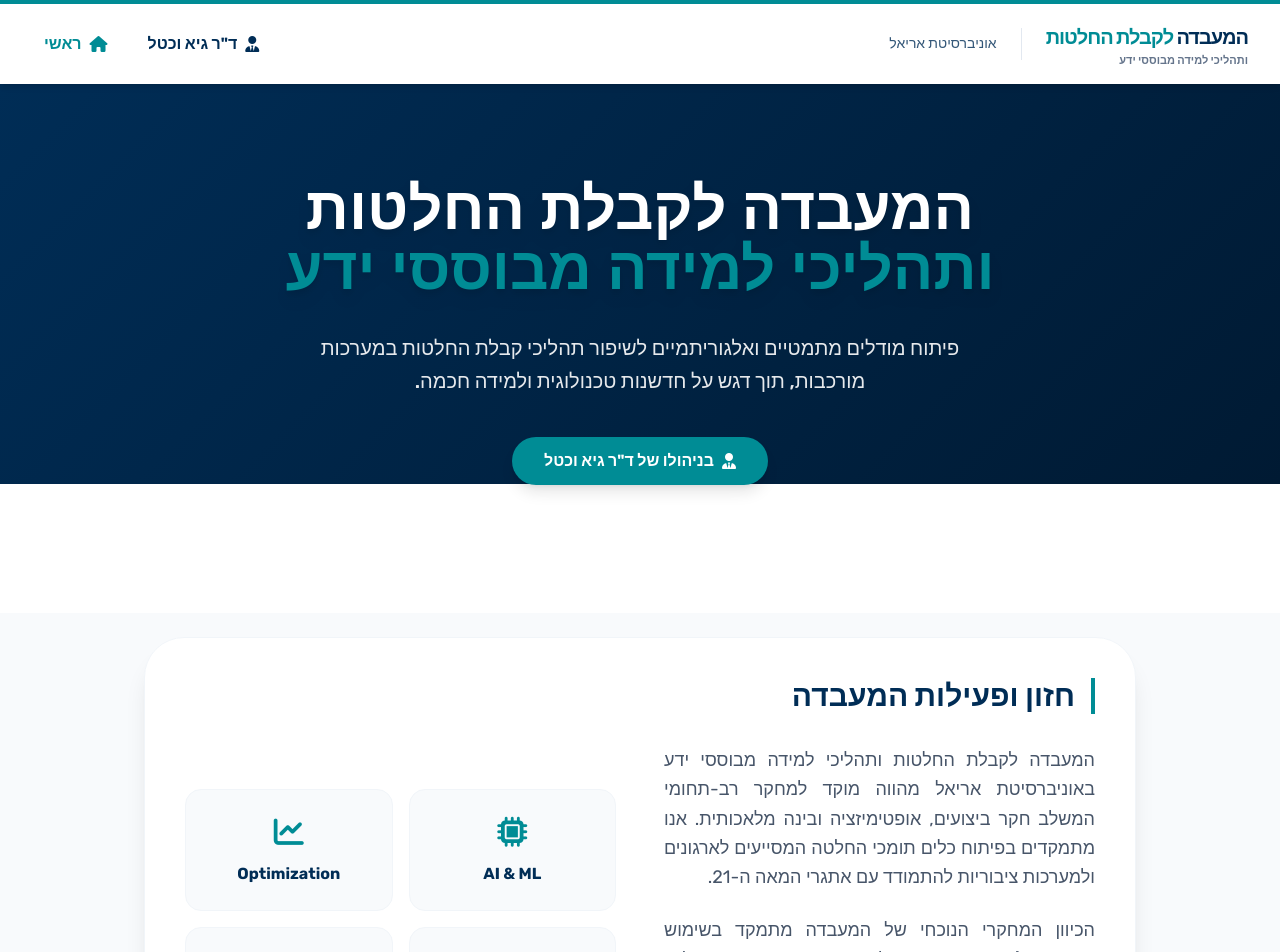
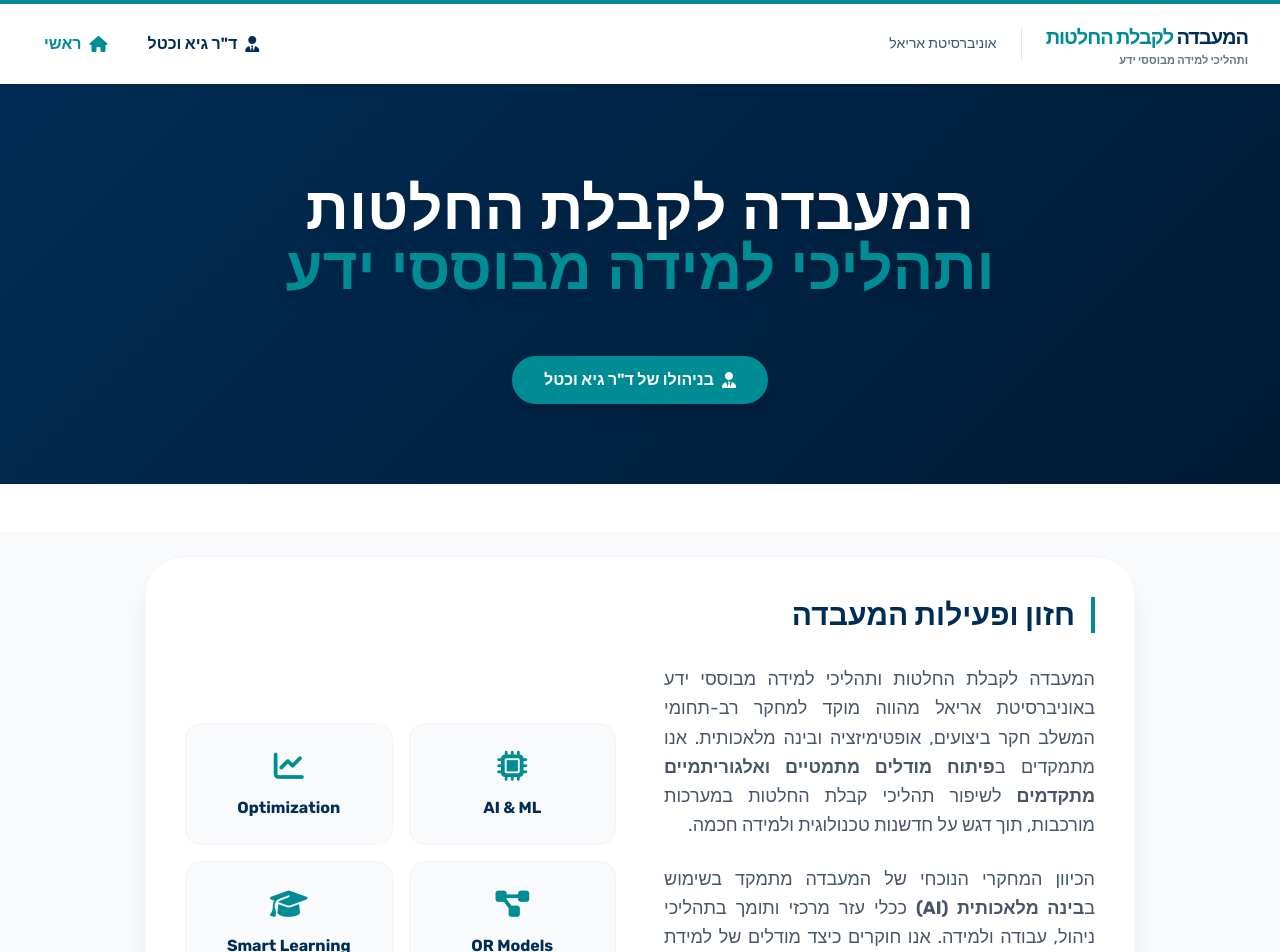
Before and after one commit to GUYWGUY/MyProfile, a React (Vite) app: page / in a window 1280 px wide. Shown: the top 952 px of the page. Built offline with nearby package versions, Linux system fonts and the light colour scheme.

Commit message:
Remove hero sub-header and integrate themes into Lab Vision section

```diff
--- a/views/Home.tsx
+++ b/views/Home.tsx
@@ -26,9 +26,6 @@ export const Home: React.FC = () => {
             <span className="text-ariel-turquoise">ותהליכי למידה מבוססי ידע</span>
           </h1>
           <div className="flex flex-col items-center gap-4">
-            <p className="text-xl text-white/90 font-medium max-w-2xl mx-auto leading-relaxed">
-              פיתוח מודלים מתמטיים ואלגוריתמיים לשיפור תהליכי קבלת החלטות במערכות מורכבות, תוך דגש על חדשנות טכנולוגית ולמידה חכמה.
-            </p>
             <Link
               to="/management"
               className="mt-6 inline-flex items-center gap-2 bg-ariel-turquoise text-white px-8 py-3 rounded-full font-bold shadow-lg hover:bg-ariel-turquoise-dark transition-all transform hover:-translate-y-1"
@@ -45,7 +42,7 @@ export const Home: React.FC = () => {
           <div className="grid grid-cols-1 md:grid-cols-2 gap-12 items-center">
             <div className="space-y-6 text-lg text-slate-600 leading-relaxed text-justify">
               <p>
-                המעבדה לקבלת החלטות ותהליכי למידה מבוססי ידע באוניברסיטת אריאל מהווה מוקד למחקר רב-תחומי המשלב חקר ביצועים, אופטימיזציה ובינה מלאכותית. אנו מתמקדים בפיתוח כלים תומכי החלטה המסייעים לארגונים ולמערכות ציבוריות להתמודד עם אתגרי המאה ה-21.
+                המעבדה לקבלת החלטות ותהליכי למידה מבוססי ידע באוניברסיטת אריאל מהווה מוקד למחקר רב-תחומי המשלב חקר ביצועים, אופטימיזציה ובינה מלאכותית. אנו מתמקדים ב<strong>פיתוח מודלים מתמטיים ואלגוריתמיים מתקדמים</strong> לשיפור תהליכי קבלת החלטות במערכות מורכבות, תוך דגש על חדשנות טכנולוגית ולמידה חכמה.
               </p>
               <p>
                 הכיוון המחקרי הנוכחי של המעבדה מתמקד בשימוש ב<strong>בינה מלאכותית (AI)</strong> ככלי עזר מרכזי ותומך בתהליכי ניהול, עבודה ולמידה. אנו חוקרים כיצד מודלים של למידת מכונה ועיבוד שפה טבעית יכולים להשתלב בסימולציות מורכבות כדי לספק תובנות מדויקות ופרסונליזציה של תהליכי הכשרה וביצוע.
```
